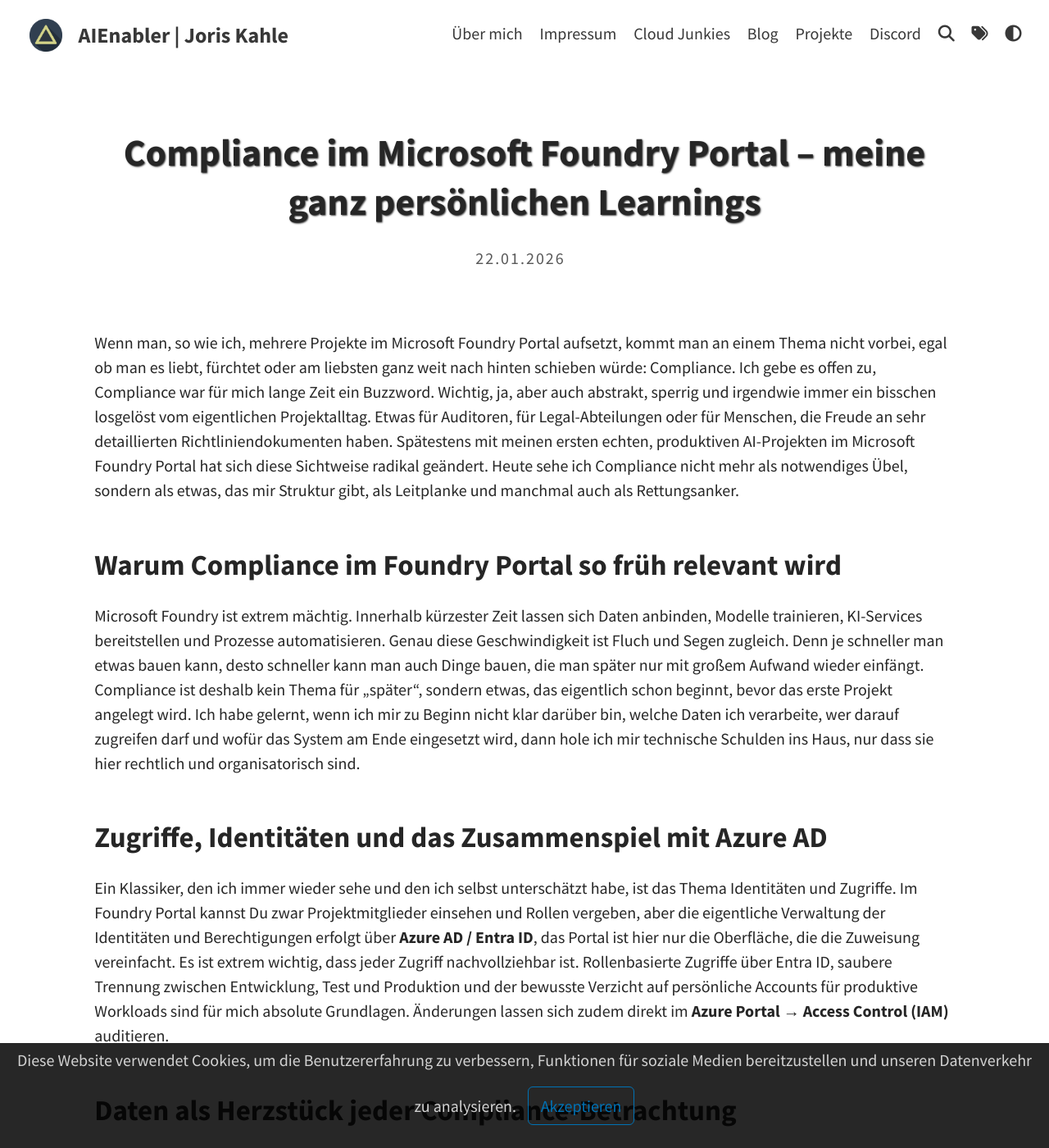
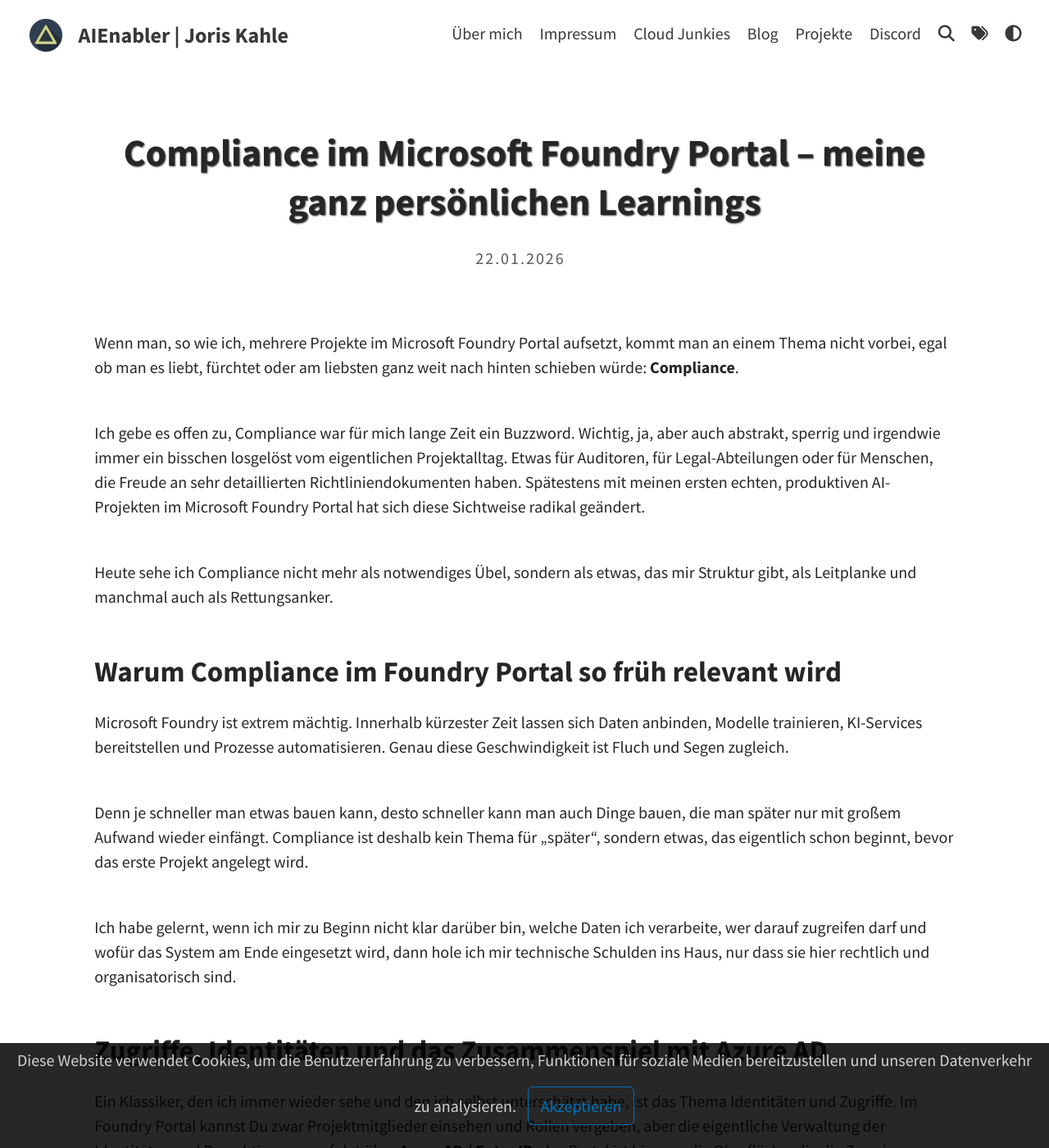
Before and after one commit to joriskahle007/joriskahle007.github.io, a Jekyll site: the page built from _posts/2026-01-22-Compliance.md, in a window 1280 px wide and 1400 px high. Shown: the whole window at 82% size. Built offline with Jekyll 4.4.1, drawn with Linux system fonts in a browser that asks for light colours; a script that is not in the unit is left out; some of the changed text lies outside the part shown.

Commit message:
Update 2026-01-22-Compliance.md

```diff
--- a/_posts/2026-01-22-Compliance.md
+++ b/_posts/2026-01-22-Compliance.md
@@ -4,22 +4,35 @@
 tags: [Microsoft Foundry, Compliance, Governance, Fundament, Voraussetzung]
 ---
 
-Wenn man, so wie ich, mehrere Projekte im Microsoft Foundry Portal aufsetzt, kommt man an einem Thema nicht vorbei, egal ob man es liebt, fürchtet oder am liebsten ganz weit nach hinten schieben würde: Compliance. Ich gebe es offen zu, Compliance war für mich lange Zeit ein Buzzword. Wichtig, ja, aber auch abstrakt, sperrig und irgendwie immer ein bisschen losgelöst vom eigentlichen Projektalltag. Etwas für Auditoren, für Legal-Abteilungen oder für Menschen, die Freude an sehr detaillierten Richtliniendokumenten haben. Spätestens mit meinen ersten echten, produktiven AI-Projekten im Microsoft Foundry Portal hat sich diese Sichtweise radikal geändert. Heute sehe ich Compliance nicht mehr als notwendiges Übel, sondern als etwas, das mir Struktur gibt, als Leitplanke und manchmal auch als Rettungsanker.<br><br>
+Wenn man, so wie ich, mehrere Projekte im Microsoft Foundry Portal aufsetzt, kommt man an einem Thema nicht vorbei, egal ob man es liebt, fürchtet oder am liebsten ganz weit nach hinten schieben würde: **Compliance**.<br><br>
+
+Ich gebe es offen zu, Compliance war für mich lange Zeit ein Buzzword. Wichtig, ja, aber auch abstrakt, sperrig und irgendwie immer ein bisschen losgelöst vom eigentlichen Projektalltag. Etwas für Auditoren, für Legal-Abteilungen oder für Menschen, die Freude an sehr detaillierten Richtliniendokumenten haben. Spätestens mit meinen ersten echten, produktiven AI-Projekten im Microsoft Foundry Portal hat sich diese Sichtweise radikal geändert.<br><br>
+
+Heute sehe ich Compliance nicht mehr als notwendiges Übel, sondern als etwas, das mir Struktur gibt, als Leitplanke und manchmal auch als Rettungsanker.<br><br>
 
 ## Warum Compliance im Foundry Portal so früh relevant wird
 
-Microsoft Foundry ist extrem mächtig. Innerhalb kürzester Zeit lassen sich Daten anbinden, Modelle trainieren, KI-Services bereitstellen und Prozesse automatisieren. Genau diese Geschwindigkeit ist Fluch und Segen zugleich.
-Denn je schneller man etwas bauen kann, desto schneller kann man auch Dinge bauen, die man später nur mit großem Aufwand wieder einfängt. Compliance ist deshalb kein Thema für „später“, sondern etwas, das eigentlich schon beginnt, bevor das erste Projekt angelegt wird. Ich habe gelernt, wenn ich mir zu Beginn nicht klar darüber bin, welche Daten ich verarbeite, wer darauf zugreifen darf und wofür das System am Ende eingesetzt wird, dann hole ich mir technische Schulden ins Haus, nur dass sie hier rechtlich und organisatorisch sind.<br><br>
+Microsoft Foundry ist extrem mächtig. Innerhalb kürzester Zeit lassen sich Daten anbinden, Modelle trainieren, KI-Services bereitstellen und Prozesse automatisieren. Genau diese Geschwindigkeit ist Fluch und Segen zugleich.<br><br>
+
+Denn je schneller man etwas bauen kann, desto schneller kann man auch Dinge bauen, die man später nur mit großem Aufwand wieder einfängt. Compliance ist deshalb kein Thema für „später“, sondern etwas, das eigentlich schon beginnt, bevor das erste Projekt angelegt wird.<br><br>
+
+Ich habe gelernt, wenn ich mir zu Beginn nicht klar darüber bin, welche Daten ich verarbeite, wer darauf zugreifen darf und wofür das System am Ende eingesetzt wird, dann hole ich mir technische Schulden ins Haus, nur dass sie hier rechtlich und organisatorisch sind.<br><br>
 
 ## Zugriffe, Identitäten und das Zusammenspiel mit Azure AD
 
-Ein Klassiker, den ich immer wieder sehe und den ich selbst unterschätzt habe, ist das Thema Identitäten und Zugriffe. Im Foundry Portal kannst Du zwar Projektmitglieder einsehen und Rollen vergeben, aber die eigentliche Verwaltung der Identitäten und Berechtigungen erfolgt über **Azure AD / Entra ID**, das Portal ist hier nur die Oberfläche, die die Zuweisung vereinfacht. Es ist extrem wichtig, dass jeder Zugriff nachvollziehbar ist. Rollenbasierte Zugriffe über Entra ID, saubere Trennung zwischen Entwicklung, Test und Produktion und der bewusste Verzicht auf persönliche Accounts für produktive Workloads sind für mich absolute Grundlagen. Änderungen lassen sich zudem direkt im **Azure Portal → Access Control (IAM)** auditieren.<br><br>
+Ein Klassiker, den ich immer wieder sehe und den ich selbst unterschätzt habe, ist das Thema Identitäten und Zugriffe. Im Foundry Portal kannst Du zwar Projektmitglieder einsehen und Rollen vergeben, aber die eigentliche Verwaltung der Identitäten und Berechtigungen erfolgt über **Azure AD / Entra ID**, das Portal ist hier nur die Oberfläche, die die Zuweisung vereinfacht.<br><br>
+
+Es ist extrem wichtig, dass jeder Zugriff nachvollziehbar ist. Rollenbasierte Zugriffe über Entra ID, saubere Trennung zwischen Entwicklung, Test und Produktion und der bewusste Verzicht auf persönliche Accounts für produktive Workloads sind für mich absolute Grundlagen. Änderungen lassen sich zudem direkt im **Azure Portal → Access Control (IAM)** auditieren.<br><br>
 
 ## Daten als Herzstück jeder Compliance-Betrachtung
 
-Am Ende läuft alles auf Daten hinaus, egal ob es um klassische Analytics oder um hochkomplexe KI-Modelle geht. Die spannendste Architektur bringt nichts, wenn unklar ist, mit welchen Daten sie arbeitet. Ich habe mir angewöhnt, sehr früh über Daten zu sprechen, noch bevor über Modelle oder Technologien diskutiert wird. Welche Art von Daten ist das eigentlich, sind personenbezogene Informationen dabei, Geschäftsgeheimnisse oder sensible Inhalte?<br><br>
+Am Ende läuft alles auf Daten hinaus, egal ob es um klassische Analytics oder um hochkomplexe KI-Modelle geht. Die spannendste Architektur bringt nichts, wenn unklar ist, mit welchen Daten sie arbeitet.<br><br>
 
-Gerade im europäischen Kontext kommt dann sofort die Frage der Datenresidenz hinzu. Wo liegen diese Daten physisch, in welcher Region und welche Services greifen darauf zu? Hier kommt **Microsoft Purview** ins Spiel, mit Purview kannst Du Daten klassifizieren, Data Lineage verfolgen und sicherstellen, dass Du die Compliance-Regeln einhältst. Es hilft enorm, um Transparenz über Datenflüsse und Risiken zu gewinnen. Ein weiterer Punkt, den ich früher unterschätzt habe, ist Nachvollziehbarkeit. Logging klingt langweilig, bis man es braucht. Spätestens wenn jemand fragt, wer wann welche Daten genutzt oder welches Modell trainiert hat, wird klar, wie wichtig saubere Protokollierung ist.<br><br>
+Ich habe mir angewöhnt, sehr früh über Daten zu sprechen, noch bevor über Modelle oder Technologien diskutiert wird. Welche Art von Daten ist das eigentlich, sind personenbezogene Informationen dabei, Geschäftsgeheimnisse oder sensible Inhalte?<br><br>
+
+Gerade im europäischen Kontext kommt dann sofort die Frage der Datenresidenz hinzu. Wo liegen diese Daten physisch, in welcher Region und welche Services greifen darauf zu? Hier kommt **Microsoft Purview** ins Spiel, mit Purview kannst Du Daten klassifizieren, Data Lineage verfolgen und sicherstellen, dass Du die Compliance-Regeln einhältst. Es hilft enorm, um Transparenz über Datenflüsse und Risiken zu gewinnen.<br><br>
+
+Ein weiterer Punkt, den ich früher unterschätzt habe, ist Nachvollziehbarkeit. Logging klingt langweilig, bis man es braucht. Spätestens wenn jemand fragt, wer wann welche Daten genutzt oder welches Modell trainiert hat, wird klar, wie wichtig saubere Protokollierung ist.<br><br>
 
 ## Sicherheit und Schutzmaßnahmen
 
@@ -27,17 +40,25 @@
 
 ## KI verändert die Compliance-Fragestellung grundlegend
 
-Sobald KI ins Spiel kommt, verschiebt sich die Diskussion. Es geht nicht mehr nur darum, wer auf Daten zugreift, sondern auch darum, was Systeme selbstständig daraus machen. Ich frage mich bei AI-Projekten im Foundry Portal inzwischen immer, können wir erklären, wie ein Modell zu seinen Ergebnissen kommt, ist dokumentiert, wofür es eingesetzt werden darf und wofür ausdrücklich nicht, und haben wir Mechanismen, um Fehlverhalten, Bias oder Missbrauch zumindest zu erkennen? Je autonomer ein System wird, desto wichtiger werden klare Leitplanken. Nicht, weil man Innovation bremsen will, sondern weil man sie kontrollierbar halten muss.<br><br>
+Sobald KI ins Spiel kommt, verschiebt sich die Diskussion. Es geht nicht mehr nur darum, wer auf Daten zugreift, sondern auch darum, was Systeme selbstständig daraus machen.<br><br>
+
+Ich frage mich bei AI-Projekten im Foundry Portal inzwischen immer, können wir erklären, wie ein Modell zu seinen Ergebnissen kommt, ist dokumentiert, wofür es eingesetzt werden darf und wofür ausdrücklich nicht, und haben wir Mechanismen, um Fehlverhalten, Bias oder Missbrauch zumindest zu erkennen?<br><br>
+
+Je autonomer ein System wird, desto wichtiger werden klare Leitplanken. Nicht, weil man Innovation bremsen will, sondern weil man sie kontrollierbar halten muss.<br><br>
 
 ## Die Rolle von Dokumentation und warum ich sie heute anders sehe
 
-Ich war nie ein großer Fan von Dokumentation. Sie fühlt sich oft nach zusätzlicher Arbeit an, die keinen unmittelbaren Mehrwert bringt. Das hat sich geändert. Heute sehe ich Dokumentation als Teil der Architektur. Entscheidungen, die nicht dokumentiert sind, existieren im Zweifel nicht. Gerade im Compliance-Kontext ist das fatal. Ich halte fest, warum bestimmte Daten genutzt werden, warum ein Modell so aufgebaut ist, warum bestimmte Zugriffe vergeben wurden. Nicht für ein Audit, sondern für mein zukünftiges Ich und für alle, die irgendwann Verantwortung für das Projekt übernehmen.<br><br>
+Ich war nie ein großer Fan von Dokumentation. Sie fühlt sich oft nach zusätzlicher Arbeit an, die keinen unmittelbaren Mehrwert bringt. Das hat sich geändert.<br><br>
+
+Heute sehe ich Dokumentation als Teil der Architektur. Entscheidungen, die nicht dokumentiert sind, existieren im Zweifel nicht. Gerade im Compliance-Kontext ist das fatal.<br><br>
+
+Ich halte fest, warum bestimmte Daten genutzt werden, warum ein Modell so aufgebaut ist, warum bestimmte Zugriffe vergeben wurden. Nicht für ein Audit, sondern für mein zukünftiges Ich und für alle, die irgendwann Verantwortung für das Projekt übernehmen.<br><br>
 
 ## Die wichtigsten Compliance-Schritte in AI-Projekten im Foundry Portal
 
-Um das Ganze etwas greifbarer zu machen, habe ich meine wichtigsten Learnings in einer Tabelle zusammengefasst. Sie ist kein starres Framework, sondern eher eine Orientierung aus der Praxis.<br><br>
+Um das Ganze etwas greifbarer zu machen, habe ich meine wichtigsten Learnings in einer Tabelle zusammengefasst. Sie ist kein starres Framework, sondern eher eine Orientierung aus der Praxis.
 
-| Phase im Projekt | Worauf ich achte | Warum es wichtig ist |
+| Phase im Projekt |	Worauf ich achte |	Warum es wichtig ist |
 | Projektstart |	Klare Zieldefinition und Use-Case-Abgrenzung |	Verhindert Zweckentfremdung und spätere Compliance-Risiken |
 | Datenanbindung |	Datenklassifizierung mit Purview und Herkunft |	Grundlage für DSGVO, AI Act und interne Richtlinien |
 | Architektur |	Trennung von Umgebungen, Dev, Test, Prod |	Minimiert Risiken und unkontrollierte Zugriffe |
```
Also changed, not shown: other parts of _posts/2026-01-22-Compliance.md (+53 -2 lines).
